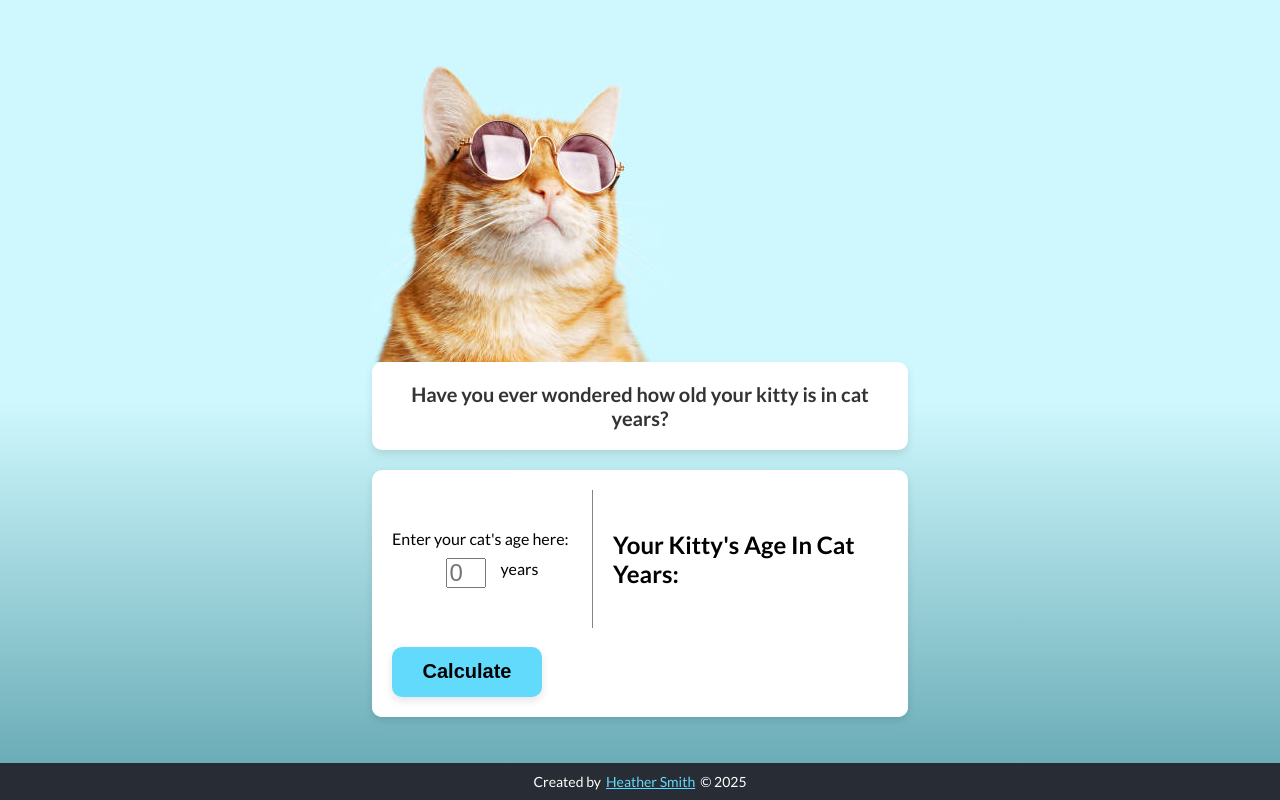
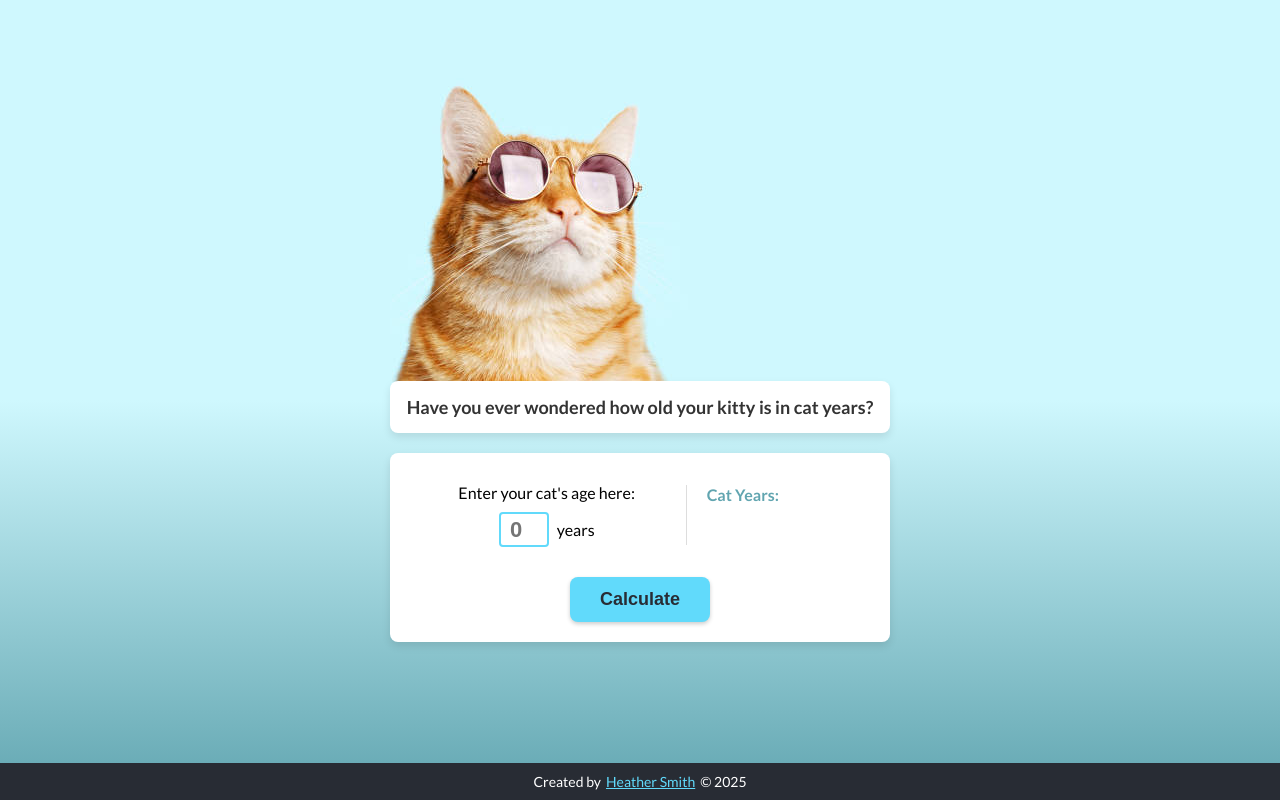
Before and after one commit to sorengrey/cat-years, a React (Create React App) app: page / in a window 1280 px wide. Built offline with nearby package versions, Linux system fonts and the light colour scheme.

Commit message:
fixed results causing cat years text to move

```diff
--- a/src/App.css
+++ b/src/App.css
@@ -13,6 +13,7 @@ body,
 }
 
 body {
+  /* Retain the existing beautiful background gradient */
   background-color: #cff8fe;
 background-image: linear-gradient(
     to bottom,
@@ -22,18 +23,23 @@ background-image: linear-gradient(
   );
 }
 
+
 button {
-  height: 50px;
-  width: 150px;
+  height: 45px;
+  width: 140px;
   font-weight: bold;
-  font-size: 20px;
+  font-size: 18px;
   background: #61dafb;
-  border-radius: 10px;
+  color: #282c34;
+  border-radius: 8px;
   border: none;
-  margin-bottom: 20px;
-  margin-left: 20px;
   cursor: url('./cursor.png') 24 24, auto;
-  box-shadow: 0 4px 8px rgba(0, 0, 0, 0.1);
+  box-shadow: 0 2px 4px rgba(0, 0, 0, 0.2); /* Softer shadow */
+  transition: background 0.3s; /* Smooth hover transition */
+}
+
+button:hover {
+    background: #4ac7e8;
 }
 
 a {
@@ -53,19 +59,140 @@ main {
   min-height: 100%;
 }
 
-.App-link {
-  color: #61dafb;
-}
 
 .container {
   display: flex;
   flex-direction: column;
+  align-items: center;
+  width: 45%;
+  max-width: 500px;
+  margin: 40px auto;
+  padding: 0;
+}
+
+.kittyphoto {
+  margin-bottom: -4px;
+  max-width: 500px;
+}
+
+.question {
+  font-size: 18px;
+  font-weight: bold;
+  background: white;
+  color: #333333;
+  padding: 15px;
+  text-align: center;
+  border-radius: 8px;
+  width: 100%;
+  margin-bottom: 20px;
+  box-shadow: 0 4px 8px rgba(0, 0, 0, 0.1);
+}
+
+
+.form-container {
+  display: flex;
+  flex-direction: column;
+  align-items: center;
+  padding: 20px;
+  background: white;
+  border-radius: 8px;
+  width: 100%;
+  box-shadow: 0 4px 8px rgb(0, 0, 0, 0.1);
+}
+
+form {
+  display: flex;
+  flex-direction: column;
+  align-items: center;
+  width: 100%;
+}
+
+.input-container {
+  display: flex;
+  flex-direction: row;
+  justify-content: space-around;
+  align-items: center;
+  width: 90%;
+  max-width: 450px;
+  padding: 10px 0;
+}
+
+.input {
+  display: flex;
+  flex-direction: column;
+  align-items: center;
+  text-align: center;
+  min-width: unset;
+}
+
+.input-line {
+  display: flex;
+  flex-direction: row;
+  align-items: center;
+  justify-content: center;
+  gap: 8px;
+  font-size: 16px;
+  margin-top: 10px;
+}
+
+
+input[type="number"] {
+  width: 50px;
+  max-width: 50px;
+  height: 35px;
+  text-align: center;
+  font-size: 22px;
+  font-weight: bold;
+  border: 2px solid #61dafb;
+  border-radius: 4px;
+  padding: 0 5px;
+  margin: 0;
+  transition: border-color 0.3s;
+}
+
+input[type="number"]:focus {
+    outline: none;
+    border-color: #4ac7e8;
+}
+
+.years {
+  margin-right: 0;
+}
+
+.results-box {
+  width: 136px;
+  height: 60px;
+  display: flex;
+  flex-direction: column;
   align-items: flex-start;
-  justify-content: center;
-  width: 45%;
-  margin: auto;
-  padding: 20px;
-  border-radius: 10px;
+  justify-content: flex-start;
+  border-left: 1px solid #ddd;
+  padding-left: 20px;
+  text-align: center;
+}
+
+h2 {
+  font-size: 16px;
+  color: #61a5b0;
+  margin: 0;
+}
+
+.result-display {
+  margin: 0;
+}
+
+.human-age {
+  font-size: 30px;
+  font-weight: 900;
+  color: #333333;
+  margin: 0;
+}
+
+.action-area {
+    width: 100%;
+    display: flex;
+    justify-content: center;
+    margin-top: 20px;
 }
 
 footer {
@@ -82,132 +209,50 @@ footer {
   width: 100%;
 }
 
-.form-container {
-  display: flex;
-  flex-direction: row;
-  align-items: space-between;
-  justify-content: center;
-  padding-top: 20px;
-  background: white;
-  margin-top: 20px;
-  border-radius: 10px;
-  width: 100%;
-  box-shadow: 0 4px 8px rgba(0, 0, 0, 0.1);
-}
-
-form {
-  display: flex;
-  flex-direction: column;
-  align-items: space-between;
-  justify-content: center;
-  background: white;
-  /* cursor: url('./cursor.png') 24 24, auto; */
-  border-radius: 10px;
-}
-
-.human-age {
-  font-size: 24px;
-  font-weight: bold;
-  text-align: center;
-}
-
-.input {
-  display: flex;
-  flex-direction: column;
-  min-width: 200px;
-}
-
-input {
-  margin-top: 10px;
-  max-width: 40px;
-  align-self: center;
-  height: 30px;
-}
-
-.input-container {
-  display: flex;
-  flex-direction: row;
-  align-items: center;
-  justify-content: center;
-  padding-left: 20px;
-}
-
-.input-line {
-  display: flex;
-  flex-direction: row;
-  align-items: center;
-  justify-content: center;
-  gap: 5px;
-}
-
-.kittyphoto {
-  align-items: left;
-  justify-content: left;
-  margin-bottom: -3px;
-}
-
-.results-box {
- padding: 20px;
- border-left: solid 1px #808388;
-}
-
-.results-display {
-  margin-left: 20px;
-  text-align: center;
-}
-
-.question {
-  font-size: 20px;
-  font-weight: bold;
-  background: white;
-  color: #333333;
-  padding: 20px;
-  text-align: center;
-  border-radius: 10px;
-  width: 100%;
-  box-shadow: 0 4px 8px rgba(0, 0, 0, 0.1);
-}
-
-.years {
-  margin-right: 10px;
-  font-size: 24px;
-}
-
+/* --- Media Query (Mobile) --- */
 
 @media (max-width: 600px) {
   .container {
     width: 90%;
-    align-items: center;
+    margin-top: 20px;
   }
 
   .kittyphoto {
-    align-self: center;
+    margin-left: 80px;
   }
 
   .kittyphoto img {
-    max-width: 180px;     /* scale the image down on mobile */
-    height: auto;         /* maintain aspect ratio */
+    max-width: 200px;
   }
 
-  .question,
-  .form-container {
-    width: 100%;
-    text-align: center;
+  .question {
+    font-size: 16px;
   }
 
   .input-container {
     flex-direction: column;
-    align-items: center;
-    text-align: center;
+    gap: 20px;
+    padding: 10px 0 0 0;
   }
 
-  button {
-    margin-left: 0;
+  .results-box {
+    border-left: none;
+    border-top: 1px solid #ddd; /* Add a top border for separation */
+    padding-left: 0;
+    padding-top: 15px;
+  }
+
+  .input-line {
+      justify-content: center;
+  }
+
+  .action-area {
+    margin-top: 15px;
   }
 
   footer {
-    width: 100vw;                /* ensures full viewport width */
-    margin-left: calc(50% - 50vw); /* cancels out container centering */
-    border-radius: 0;            /* makes sure it spans edge to edge */
+    width: 100vw;
+    margin-left: calc(50% - 50vw);
+    border-radius: 0;
   }
 }
--- a/src/App.jsx
+++ b/src/App.jsx
@@ -84,15 +84,16 @@ const handleYearChange = (event) => {
                     max="30"
               />years</div></div>
               <div className="results-box">
-                <h2>Your Kitty's Age In Cat Years:</h2>
+                <h2>Cat Years:</h2>
                  {humanAge !== null && (
                 <div className="result-display">
                   <div className="human-age">{humanAge} years</div>
                 </div>
               )}</div>
             </div>
-            <br />
-            <button type="submit">Calculate</button>
+         <div className="action-area">
+                    <button type="submit">Calculate</button>
+                </div>
           </form>
         </div>
         </div>
```
